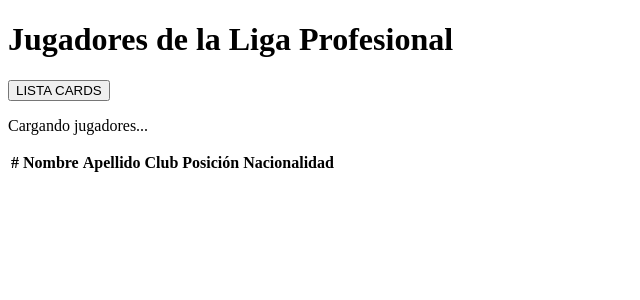
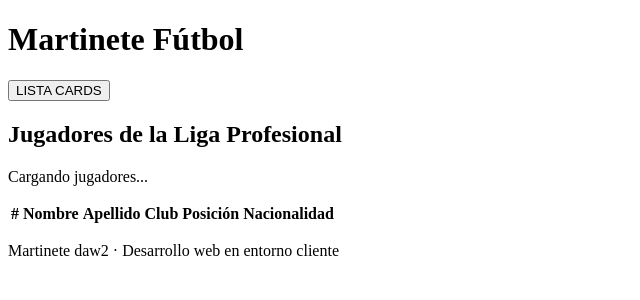
Before and after one commit to martinete14/daw2, a PHP site: page / in a window 1280 px wide. Shown: the top 300 px of the page, without its empty margins (0-640 px from the left). Run offline with PHP 8.4, Linux system fonts and the light colour scheme; lists and menus that the app fills with data are empty.

Commit message:
WEBCLIENTE: ActividadNueva, mismo css que la tienda de yerbas y jugadores de Belgrano
- style.css: Poppins, azul petróleo, cabecera con logo y pie negro como en ActividadSessionStorage/TiendaYerbas
- index.html: logo Martinete Fútbol, contenido en main y pie
- data.json: 9 jugadores del Pirata arriba de todo
- main.js: el mensaje pasa de ok a error si falla la carga

```diff
--- a/WEBCLIENTE/ActividadNueva/index.html
+++ b/WEBCLIENTE/ActividadNueva/index.html
@@ -4,11 +4,12 @@
     <meta charset="UTF-8" />
     <link rel="icon" type="image/svg+xml" href="/favicon.svg" />
     <meta name="viewport" content="width=device-width, initial-scale=1.0" />
-    <title>Jugadores</title>
+    <link href="https://fonts.googleapis.com/css2?family=Poppins:wght@400;500;600&display=swap" rel="stylesheet">
+    <title>Martinete Fútbol</title>
   </head>
   <body>
     <header class="cabecera">
-      <h1>Jugadores de la Liga Profesional</h1>
+      <h1 class="logo">Martinete <span>Fútbol</span></h1>
 
       <!-- Switch para pasar de LISTA a CARDS -->
       <button id="btnVista" class="switch" type="button">
@@ -17,7 +18,9 @@
       </button>
     </header>
 
-    <p id="mensaje">Cargando jugadores...</p>
+    <main class="contenido">
+      <h2>Jugadores de la Liga Profesional</h2>
+      <p id="mensaje" class="ok">Cargando jugadores...</p>
 
       <table id="tablaJugadores">
         <thead>
@@ -34,6 +37,11 @@
       </table>
 
       <div id="contenedorCards" class="cards" hidden></div>
+    </main>
+
+    <footer class="pie">
+      <p>Martinete daw2 &middot; Desarrollo web en entorno cliente</p>
+    </footer>
 
     <script type="module" src="/src/main.js"></script>
   </body>
--- a/WEBCLIENTE/ActividadNueva/src/main.js
+++ b/WEBCLIENTE/ActividadNueva/src/main.js
@@ -56,7 +56,7 @@
     mensaje.textContent = `${jugadores.length} jugadores cargados`
   } catch (error) {
     mensaje.textContent = error.message
-    mensaje.classList.add('error')
+    mensaje.classList.replace('ok', 'error')
     console.error(error)
   }
 }
--- a/WEBCLIENTE/ActividadNueva/src/style.css
+++ b/WEBCLIENTE/ActividadNueva/src/style.css
@@ -1,47 +1,68 @@
-body {
-  font-family: system-ui, sans-serif;
-  margin: 0;
-  padding: 2rem;
-  background: #f5f5f5;
-  color: #222;
+/* mismo estilo que ActividadSessionStorage y TiendaYerbas: blanco, Poppins, azul petróleo y footer negro */
+
+* {
+  box-sizing: border-box;
 }
 
+/* sin esto, los display: flex / grid de abajo le ganan al atributo hidden */
 [hidden] {
   display: none !important;
 }
 
+body {
+  margin: 0;
+  min-height: 100vh;
+  display: flex;
+  flex-direction: column;
+  background: #fff;
+  color: #111;
+  font-family: "Poppins", sans-serif;
+}
+
 .cabecera {
   display: flex;
-  flex-wrap: wrap;
+  justify-content: space-between;
   align-items: center;
-  justify-content: space-between;
-  gap: 1rem;
+  padding: 1rem 2rem;
+  border-top: 6px solid #063e58;
+  border-bottom: 1px solid #e8e8e8;
 }
 
-h1 {
+.logo {
   margin: 0;
+  font-size: 1.6rem;
+  font-weight: 600;
+  color: #08567a;
 }
 
-/* Switch LISTA / CARDS: la "bolita" blanca se desliza al lado activo */
+.logo span {
+  color: #111;
+}
+
+button {
+  font: inherit;
+  cursor: pointer;
+}
+
+/* switch LISTA / CARDS: la bolita azul se desliza al lado activo */
 .switch {
   position: relative;
   display: inline-flex;
-  padding: 4px;
-  border: none;
+  padding: 3px;
+  border: 1px solid #ccc;
   border-radius: 999px;
-  background: #333;
-  cursor: pointer;
+  background: #f7f7f7;
 }
 
 .switch::before {
   content: '';
   position: absolute;
-  top: 4px;
-  left: 4px;
-  width: calc(50% - 4px);
-  height: calc(100% - 8px);
+  top: 3px;
+  left: 3px;
+  width: calc(50% - 3px);
+  height: calc(100% - 6px);
   border-radius: 999px;
-  background: #fff;
+  background: #08567a;
   transition: transform 0.3s;
 }
 
@@ -51,80 +72,122 @@
 
 .switch span {
   position: relative;
-  width: 4.5rem;
-  padding: 0.4rem 0;
-  font-weight: bold;
-  color: #fff;
+  width: 70px;
+  padding: 4px 0;
+  font-size: 13px;
+  font-weight: 500;
+  color: #4f4e4e;
   transition: color 0.3s;
 }
 
-/* El texto que queda arriba de la bolita va oscuro */
+/* el texto que queda arriba de la bolita va en blanco */
 .switch:not(.activo) span:first-child,
 .switch.activo span:last-child {
-  color: #333;
+  color: #fff;
 }
+
+.contenido {
+  width: 100%;
+  max-width: 1200px;
+  margin: 0 auto;
+  padding: 1.5rem 2rem 3rem;
+}
+
+h2 {
+  font-size: 1.2rem;
+  font-weight: 600;
+}
+
+/* ---- vista LISTA ---- */
 
 table {
   width: 100%;
   border-collapse: collapse;
-  background: #fff;
+  font-size: 14px;
 }
 
 th,
 td {
-  padding: 0.6rem 0.8rem;
-  border: 1px solid #ddd;
+  padding: 0.7rem 0.8rem;
+  border-bottom: 1px solid #e8e8e8;
   text-align: left;
 }
 
 th {
-  background: #333;
+  background: #08567a;
   color: #fff;
+  font-weight: 500;
 }
 
-tbody tr:nth-child(even) {
-  background: #f0f0f0;
+tbody tr:hover {
+  background: #f7f7f7;
 }
+
+/* ---- vista CARDS ---- */
 
 .cards {
   display: grid;
-  grid-template-columns: repeat(auto-fill, minmax(220px, 1fr));
-  gap: 1rem;
+  grid-template-columns: repeat(auto-fill, minmax(200px, 1fr));
+  gap: 1.5rem;
 }
 
 .card {
   position: relative;
-  padding: 1rem;
-  border-top: 4px solid #333;
-  border-radius: 8px;
-  background: #fff;
-  box-shadow: 0 2px 6px rgba(0, 0, 0, 0.1);
+  padding: 1.2rem;
+  border-radius: 10px;
+  background: #f7f7f7;
 }
 
 .card h2 {
-  margin: 0 2rem 0.5rem 0;
-  font-size: 1.1rem;
+  margin: 0 2rem 0.4rem 0;
+  font-size: 15px;
+  font-weight: 500;
 }
 
 .card p {
-  margin: 0.25rem 0;
-  color: #555;
+  margin: 0.2rem 0;
+  font-size: 12px;
+  color: #4f4e4e;
 }
 
 .card .card-club {
-  font-weight: bold;
-  color: #222;
+  font-size: 14px;
+  font-weight: 600;
+  color: #08567a;
 }
 
 .card-numero {
   position: absolute;
-  top: 0.8rem;
-  right: 0.8rem;
-  font-weight: bold;
-  color: #999;
+  top: 1rem;
+  right: 1rem;
+  font-size: 12px;
+  font-weight: 600;
+  color: #969595;
+}
+
+/* mensajes de ok y de error */
+.ok,
+.error {
+  padding: 0.6rem 0.8rem;
+  border-radius: 5px;
+  font-size: 13px;
+}
+
+.ok {
+  background: #40b5ad40;
+  color: #309e96;
 }
 
 .error {
-  color: #c00;
-  font-weight: bold;
+  background: #f8d7da;
+  color: #dc3545;
 }
+
+.pie {
+  margin-top: auto;
+  padding: 2rem;
+  background: #000;
+  color: #969595;
+  text-align: center;
+  font-size: 13px;
+}
```
Also changed, not shown: WEBCLIENTE/ActividadNueva/public/data/data.json (+91 -19 lines). Lines whose indentation alone changed are shown as unchanged.
